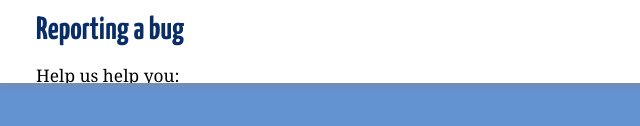
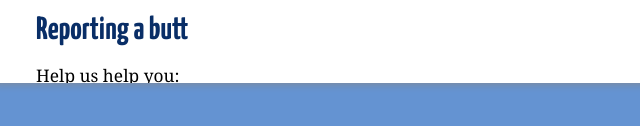
Before and after one commit to foodtimestime/foodtimestime, a plain HTML site: page src/main/java/com/ahcdesign/HomePage.html in a window 1280 px wide. Shown: the part 642-768 px from the top of the page, 329-969 px from the left. Drawn offline with Linux system fonts and the light colour scheme; files that its build step writes are made by us from their sources; files whose address does not match are found by name.

Commit message:
reporting a butt (test)

```diff
--- a/src/main/java/com/ahcdesign/HomePage.html
+++ b/src/main/java/com/ahcdesign/HomePage.html
@@ -42,7 +42,7 @@
 				<li><a href="http://wicket-users.markmail.org/" target="_blank" title="Search the mailing list archives">search</a> our mailing list archives</li>
 				<li>ask a question on the <a href="http://wicket.apache.org/help/email.html">users list</a></li>
 			</ul>
-			<h3>Reporting a bug</h3>
+			<h3>Reporting a butt</h3>
 			<p>
 				Help us help you:
 			</p>
```
